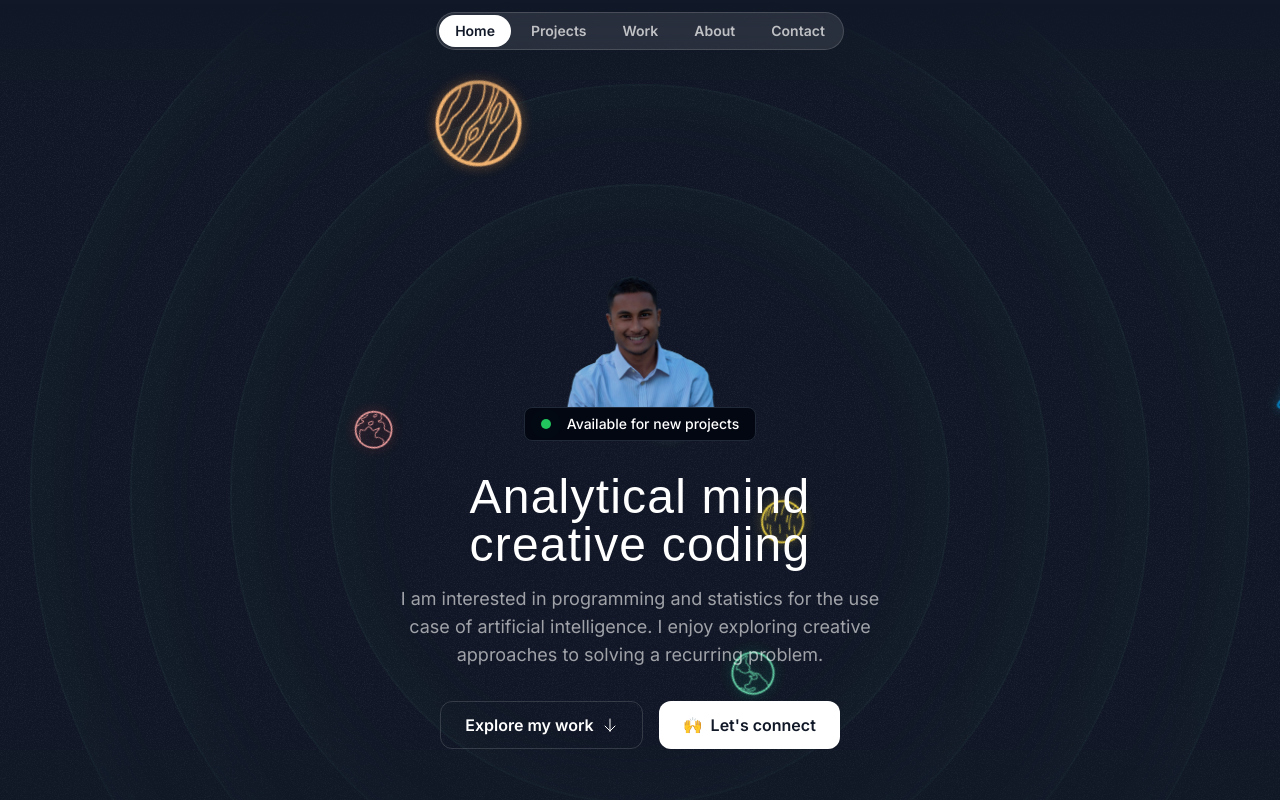
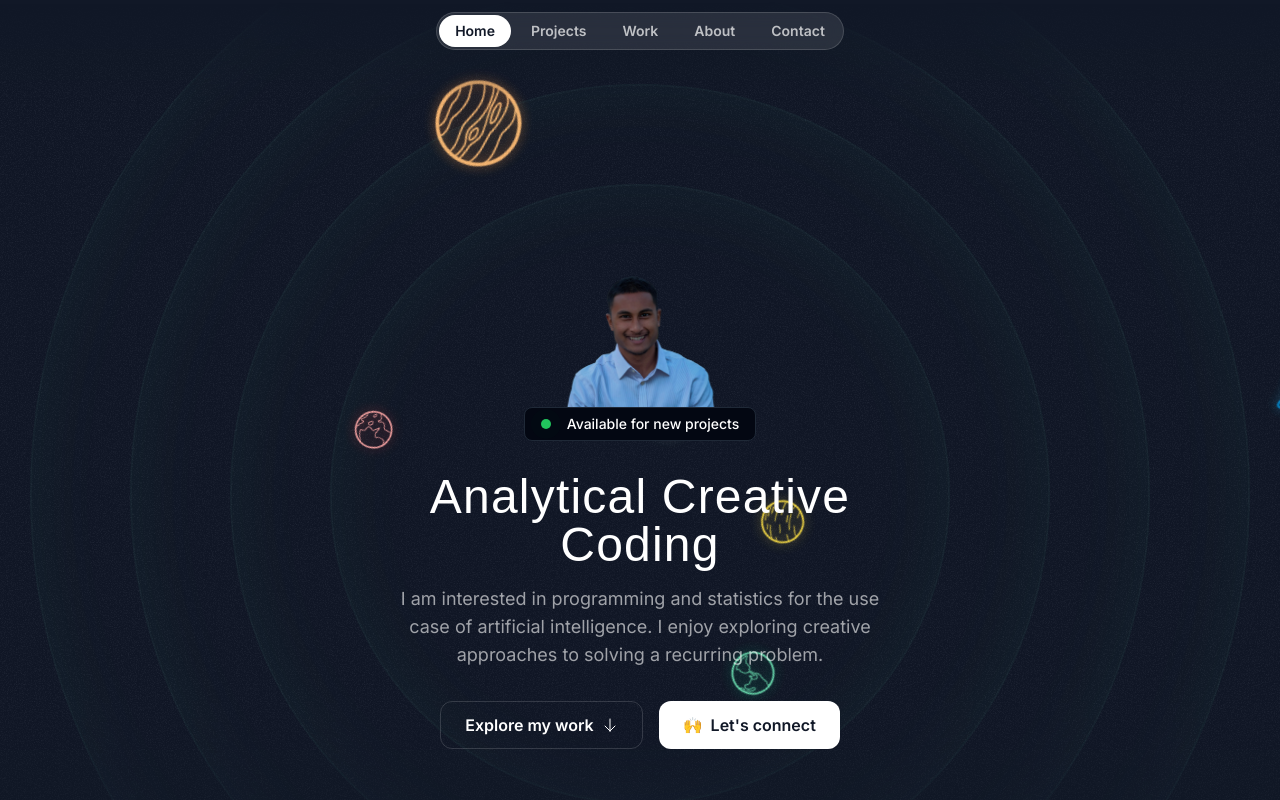
Before and after one commit to GitFarhanS/github-farhanportfolio, a Next.js app: page / in a window 1280 px wide. Shown: the top 800 px of the page. Built offline with nearby package versions, Linux system fonts and the light colour scheme; a web font is replaced by a local one.

Commit message:
hero changes

```diff
--- a/src/sections/Hero.tsx
+++ b/src/sections/Hero.tsx
@@ -77,7 +77,7 @@ export const HeroSection = () => {
 
         <div className="max-w-lg mx-auto text-center mt-8">
           <h1 className="font-serif text-3xl md:text-5xl text-center tracking-wide">
-            Analytical mind creative coding
+            Analytical Creative Coding
           </h1>
           <p className="mt-4 text-white/60 md:text-lg">
           I am interested in programming and statistics for the use case of artificial intelligence. I enjoy exploring creative approaches to solving a recurring problem.
```
